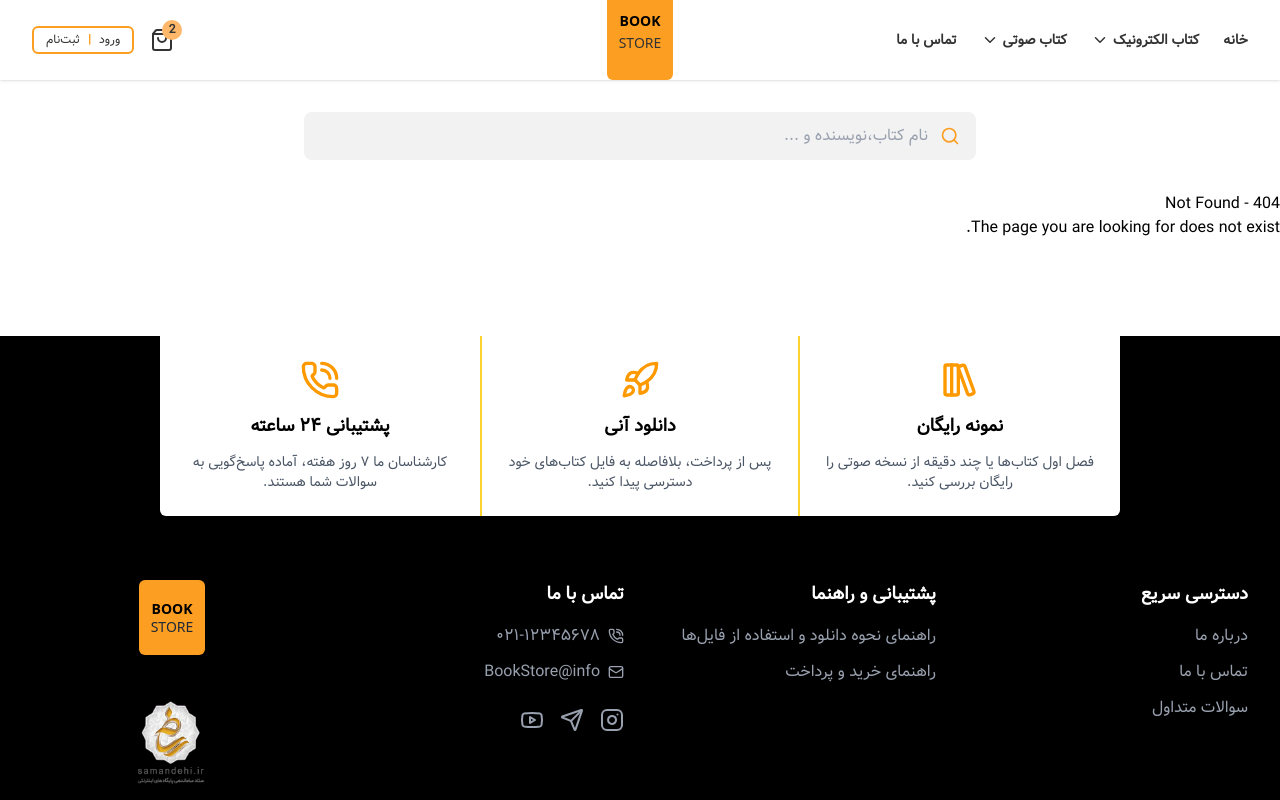
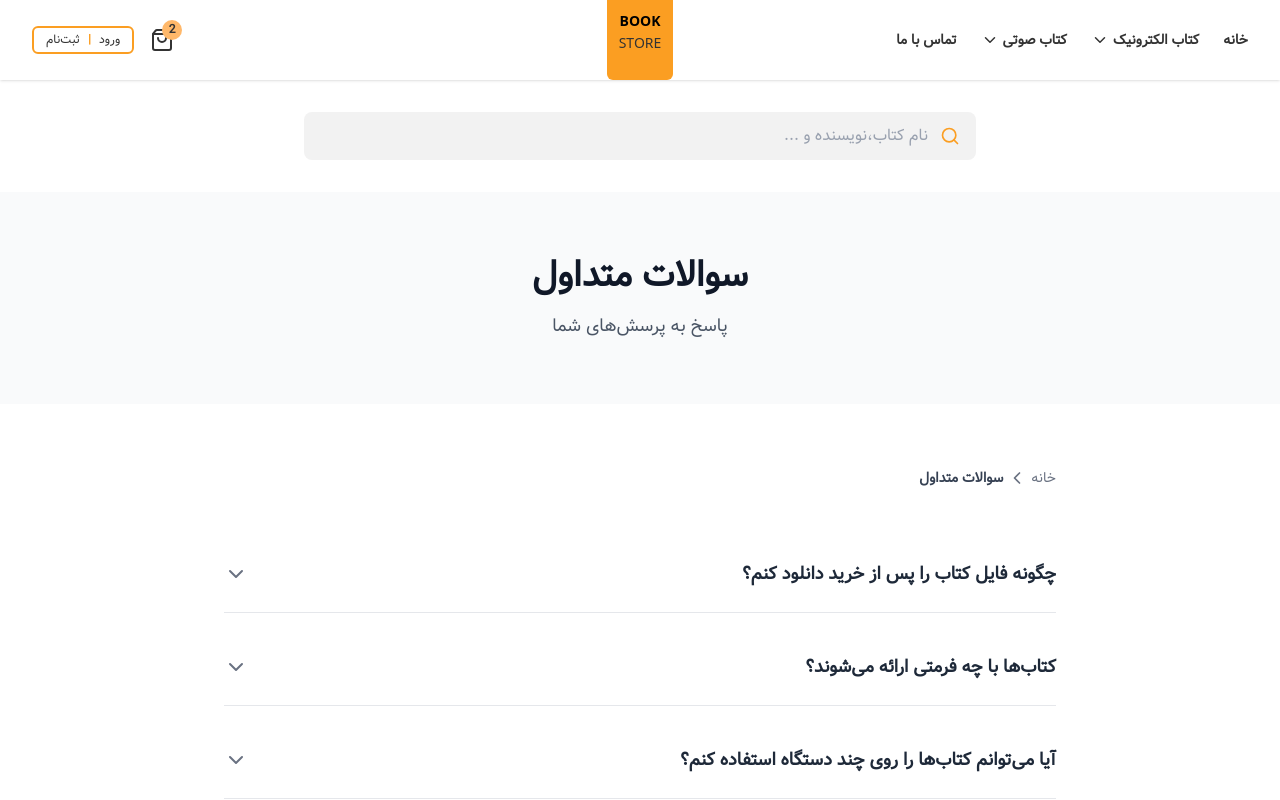
Before and after one commit to mahshid-sl/bookStore, a React (Vite) app: page /faq in a window 1280 px wide. Shown: the top 800 px of the page. Built offline with nearby package versions, Linux system fonts and the light colour scheme.

Commit message:
feat: add FaqPage component and route for frequently asked questions

```diff
--- a/src/App.jsx
+++ b/src/App.jsx
@@ -4,6 +4,7 @@ import AppLayout from "./components/AppLayOut";
 import Loading from "./components/Loading";
 import ScrollToTop from "./components/ScrollToTop";
 import { ToastBar, Toaster } from "react-hot-toast";
+import FaqPage from "./pages/FaqPage";
 
 // Lazy load the following pages
 const HomePage = lazy(() => import("./pages/HomePage"));
@@ -64,8 +65,8 @@ function App() {
               <Route path="profile" element={<Profile />} />
               <Route path="popularbook" element={<PopularBookPage />} />
               <Route path="newbook" element={<NewArrivalsPage />} />
-
               <Route path="recommended" element={<RecommendedBooksPage />} />
+              <Route path="faq" element={<FaqPage />} />
 
               <Route path="*" element={<NotFoundPage />} />
             </Route>
--- /dev/null
+++ b/src/pages/FaqPage.jsx
@@ -0,0 +1,107 @@
+import { useState } from "react";
+import { ChevronDown, ChevronLeft } from "lucide-react";
+import { Link } from "react-router-dom";
+
+const faqData = [
+  {
+    question: "چگونه فایل کتاب را پس از خرید دانلود کنم؟",
+    answer:
+      "پس از تکمیل پرداخت، به صفحه حساب کاربری خود و بخش «دانلودها» مراجعه کنید. تمام کتاب‌های خریداری شده در آنجا برای دانلود فوری در دسترس هستند.",
+  },
+  {
+    question: "کتاب‌ها با چه فرمتی ارائه می‌شوند؟",
+    answer:
+      "کتاب‌های الکترونیک معمولاً با فرمت PDF و EPUB و کتاب‌های صوتی با فرمت MP3 ارائه می‌شوند. این فرمت‌ها با اکثر دستگاه‌ها و نرم‌افزارهای کتابخوان سازگار هستند.",
+  },
+  {
+    question: "آیا می‌توانم کتاب‌ها را روی چند دستگاه استفاده کنم؟",
+    answer:
+      "بله، پس از خرید و دانلود، شما می‌توانید فایل کتاب را روی تمام دستگاه‌های شخصی خود (موبایل، تبلت، کامپیوتر) استفاده کنید.",
+  },
+  {
+    question: "اگر در پرداخت یا دانلود با مشکل مواجه شدم چه کار کنم؟",
+    answer:
+      "در صورت بروز هرگونه مشکل، لطفاً بلافاصله از طریق صفحه «تماس با ما» یا شماره تلفن پشتیبانی با ما در ارتباط باشید. تیم ما در اسرع وقت مشکل شما را برطرف خواهد کرد.",
+  },
+  {
+    question: "آیا امکان بازگشت وجه برای کتاب‌های دیجیتال وجود دارد؟",
+    answer:
+      "به دلیل ماهیت دیجیتال محصولات، متاسفانه امکان بازگشت وجه پس از تکمیل خرید و دانلود فایل وجود ندارد. به همین دلیل، پیشنهاد می‌کنیم قبل از خرید، حتماً نمونه رایگان کتاب را بررسی کنید.",
+  },
+];
+
+// faq item component
+function FaqItem({ faq, index, openIndex, setOpenIndex }) {
+  const isOpen = index === openIndex;
+
+  return (
+    <div className="border-b border-gray-200 py-6">
+      <button
+        onClick={() => setOpenIndex(isOpen ? null : index)}
+        className="flex w-full items-center justify-between text-right"
+        aria-expanded={isOpen}
+      >
+        <span className="text-lg font-semibold text-gray-800">
+          {faq.question}
+        </span>
+        <ChevronDown
+          className={`h-6 w-6 text-gray-500 transition-transform duration-300 ${
+            isOpen ? "rotate-180" : ""
+          }`}
+        />
+      </button>
+      <div
+        className={`grid overflow-hidden transition-all duration-300 ease-in-out ${
+          isOpen
+            ? "grid-rows-[1fr] opacity-100 pt-4"
+            : "grid-rows-[0fr] opacity-0"
+        }`}
+      >
+        <div className="overflow-hidden">
+          <p className="text-gray-600 leading-relaxed">{faq.answer}</p>
+        </div>
+      </div>
+    </div>
+  );
+}
+
+function FaqPage() {
+  const [openIndex, setOpenIndex] = useState(null);
+
+  return (
+    <div className="bg-white">
+      {/* Hero Section */}
+      <div className="bg-gray-50 py-16 text-center">
+        <h1 className="text-4xl font-extrabold text-gray-900">سوالات متداول</h1>
+        <p className="mt-4 text-lg text-gray-600">پاسخ به پرسش‌های شما</p>
+      </div>
+
+      {/* Main Content */}
+      <div className="max-w-4xl mx-auto px-4 sm:px-6 lg:px-8 py-16">
+        {/* Breadcrumbs */}
+        <nav className="flex text-sm text-gray-500 mb-12 items-center justify-start">
+          <Link to="/" className="hover:text-amber-500">
+            خانه
+          </Link>
+          <ChevronLeft size={20} className="mx-1" />
+          <span className="font-semibold text-gray-700">سوالات متداول</span>
+        </nav>
+
+        {/* FAQ List */}
+        <div className="space-y-4">
+          {faqData.map((faq, index) => (
+            <FaqItem
+              key={index}
+              faq={faq}
+              index={index}
+              openIndex={openIndex}
+              setOpenIndex={setOpenIndex}
+            />
+          ))}
+        </div>
+      </div>
+    </div>
+  );
+}
+
+export default FaqPage;
```
